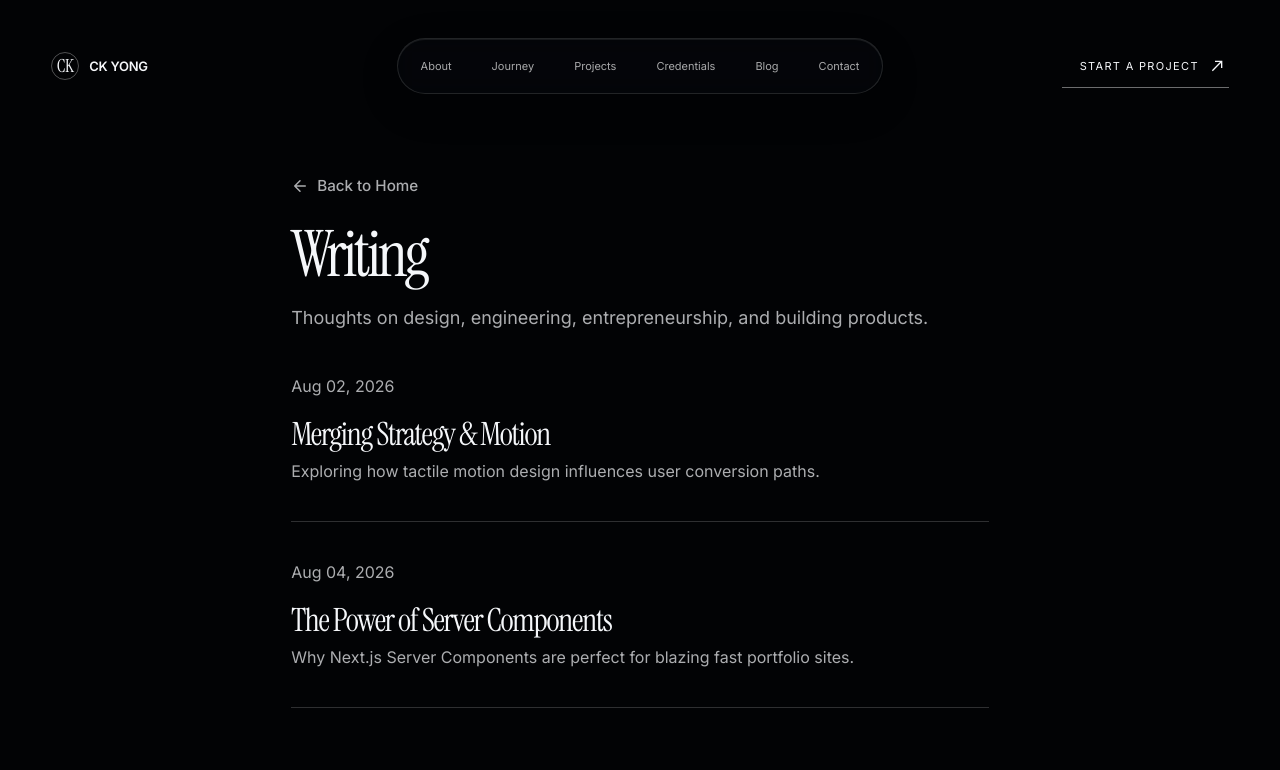
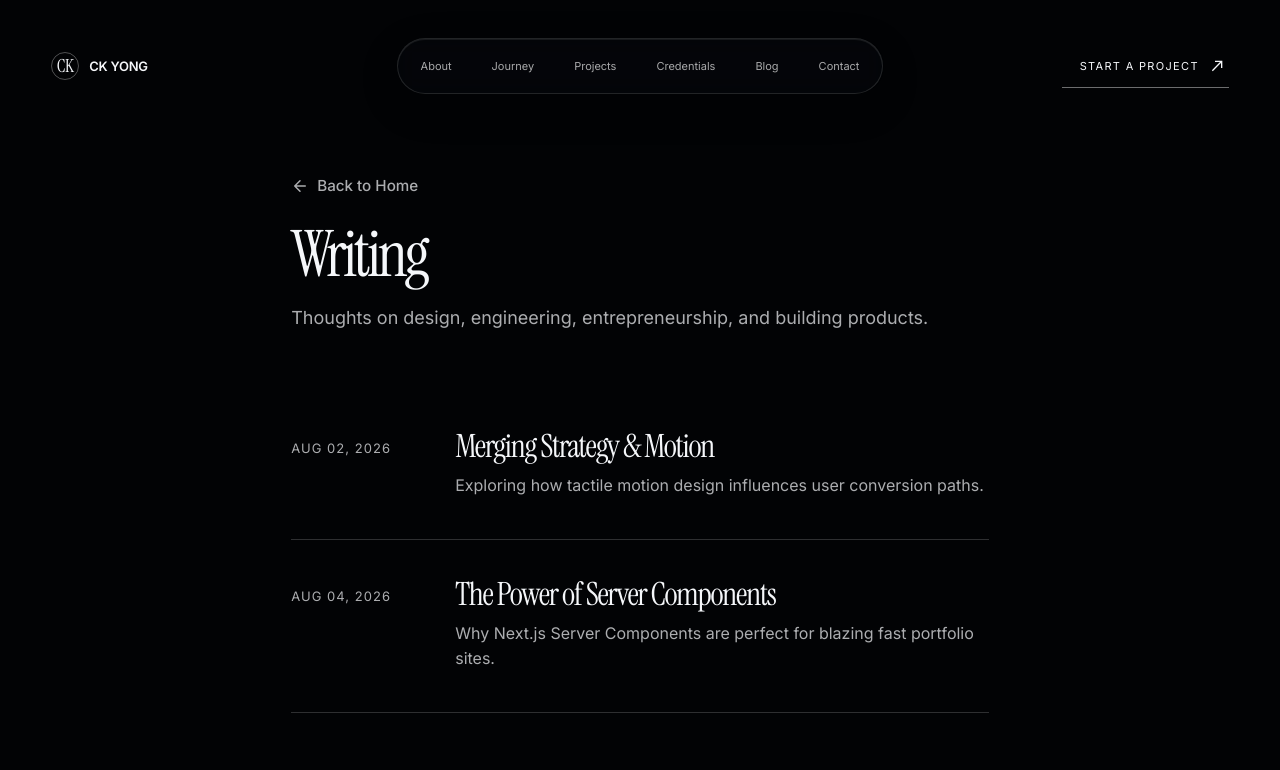
Before and after one commit to yck30/YCK_Portfolio, a Next.js app: page /blog in a window 1280 px wide. Shown: the top 770 px of the page. Built offline with nearby package versions, Linux system fonts and the light colour scheme; no server answers.

Commit message:
UI: Refactor blog page to use JSON data and Impeccable editorial layout

```diff
--- a/src/app/blog/page.tsx
+++ b/src/app/blog/page.tsx
@@ -1,7 +1,9 @@
+import Link from 'next/link'
 import { Navigation } from '@/components/Navigation'
 import { BackButton } from '@/components/BackButton'
 import { Footer } from '@/components/Footer'
 import { Newsletter } from '@/components/Newsletter'
+import posts from '@/data/blog.json'
 
 export default function BlogIndex() {
   return (
@@ -10,28 +12,28 @@ export default function BlogIndex() {
       <div className="container" style={{ maxWidth: '800px', marginTop: '80px' }}>
         <BackButton href="/" label="Back to Home" />
         <h1 style={{ fontFamily: 'Instrument Serif', fontSize: '64px', marginBottom: '24px' }}>Writing</h1>
-        <p style={{ color: 'var(--muted)', fontSize: '18px', marginBottom: '48px' }}>
+        <p style={{ color: 'var(--muted)', fontSize: '18px', marginBottom: '64px' }}>
           Thoughts on design, engineering, entrepreneurship, and building products.
         </p>
 
-        <div className="blog-list" style={{ display: 'grid', gap: '40px' }}>
-          <a href="/blog/first-post" style={{ display: 'block', borderBottom: '1px solid var(--hairline)', paddingBottom: '40px', textDecoration: 'none' }}>
-            <span style={{ display: 'block', color: 'var(--muted)', marginBottom: '8px' }}>Aug 02, 2026</span>
-            <h2 style={{ fontSize: '32px', marginBottom: '12px' }}>Merging Strategy & Motion</h2>
-            <p style={{ color: 'var(--muted)', fontSize: '16px', margin: 0 }}>
-              Exploring how tactile motion design influences user conversion paths.
-            </p>
-          </a>
-
-          <a href="/blog/second-post" style={{ display: 'block', borderBottom: '1px solid var(--hairline)', paddingBottom: '40px', textDecoration: 'none' }}>
-            <span style={{ display: 'block', color: 'var(--muted)', marginBottom: '8px' }}>Aug 04, 2026</span>
-            <h2 style={{ fontSize: '32px', marginBottom: '12px' }}>The Power of Server Components</h2>
-            <p style={{ color: 'var(--muted)', fontSize: '16px', margin: 0 }}>
-              Why Next.js Server Components are perfect for blazing fast portfolio sites.
-            </p>
-          </a>
+        <div className="editorial-list">
+          {posts.map((post) => (
+            <Link key={post.id} href={`/blog/${post.slug}`} className="editorial-item">
+              <span className="editorial-date">{post.date}</span>
+              <div className="editorial-content">
+                <h2 className="editorial-title">
+                  {post.title}
+                  <span className="editorial-arrow">→</span>
+                </h2>
+                <p className="editorial-excerpt">
+                  {post.excerpt}
+                </p>
+              </div>
+            </Link>
+          ))}
         </div>
 
+        <div className="page-separator"></div>
         <Newsletter />
       </div>
       <Footer />
--- a/src/app/globals.css
+++ b/src/app/globals.css
@@ -292,15 +292,104 @@ input.touched:invalid:focus, textarea.touched:invalid:focus {
 .bento-features { list-style: none; padding: 0; margin: 20px 0 0; display: flex; flex-wrap: wrap; gap: 8px; }
 .bento-features li { font-size: 11px; padding: 6px 14px; border: 1px solid var(--hairline); border-radius: 99px; background: rgba(255,255,255,0.03); }
 
-/* Blog Preview */
+/* Blog Preview & Index */
 .blog-preview-header { display: flex; justify-content: space-between; align-items: flex-end; margin-bottom: 48px; }
 .view-all { font-size: 12px; text-transform: uppercase; letter-spacing: 0.1em; color: var(--muted); border-bottom: 1px solid var(--hairline); padding-bottom: 4px; transition: color 0.3s, border-color 0.3s; }
 .view-all:hover { color: #fff; border-color: #fff; }
-.blog-card { display: block; padding: 40px 0; border-top: 1px solid var(--hairline); transition: opacity 0.4s; }
-.blog-card:hover { opacity: 0.7; }
-.blog-date { font-family: 'Instrument Serif', serif; font-size: 24px; color: var(--muted); display: block; margin-bottom: 16px; }
-.blog-card h3 { font-size: 28px; font-weight: 500; margin: 0 0 12px; }
-.blog-card p { margin: 0; color: var(--muted); font-size: 16px; line-height: 1.6; max-width: 65ch; }
+
+/* Editorial List */
+.editorial-list { display: flex; flex-direction: column; gap: 0; }
+.editorial-item {
+  display: grid;
+  grid-template-columns: 140px 1fr;
+  gap: 24px;
+  padding: 40px 0;
+  border-bottom: 1px solid var(--hairline);
+  text-decoration: none;
+  transition: border-color 0.4s var(--ease), opacity 0.4s var(--ease);
+}
+
+.editorial-item:hover {
+  border-color: var(--muted);
+}
+
+/* Dim un-hovered items when the list is hovered */
+.editorial-list:hover .editorial-item:not(:hover) {
+  opacity: 0.4;
+}
+
+.editorial-date {
+  display: block;
+  color: var(--muted);
+  font-size: 13px;
+  text-transform: uppercase;
+  letter-spacing: 0.08em;
+  padding-top: 8px; /* align with title baseline slightly */
+}
+
+.editorial-content {
+  display: flex;
+  flex-direction: column;
+}
+
+.editorial-title {
+  font-family: 'Instrument Serif', serif;
+  font-size: 32px;
+  font-weight: 400;
+  margin: 0 0 12px;
+  display: flex;
+  align-items: center;
+  gap: 12px;
+  transition: transform 0.4s var(--ease), color 0.4s var(--ease);
+}
+
+.editorial-arrow {
+  opacity: 0;
+  transform: translateX(-10px);
+  transition: opacity 0.4s var(--ease), transform 0.4s var(--ease);
+  font-family: 'Inter', sans-serif;
+  font-size: 24px;
+  color: var(--muted);
+}
+
+.editorial-item:hover .editorial-title {
+  transform: translateX(8px);
+}
+
+.editorial-item:hover .editorial-arrow {
+  opacity: 1;
+  transform: translateX(0);
+}
+
+.editorial-excerpt {
+  color: var(--muted);
+  font-size: 16px;
+  line-height: 1.6;
+  margin: 0;
+  max-width: 65ch;
+}
+
+/* Structural Separators */
+.page-separator {
+  height: 1px;
+  background: linear-gradient(to right, transparent, var(--hairline), transparent);
+  margin: 80px 0;
+  width: 100%;
+}
+
+@media (max-width: 768px) {
+  .editorial-item {
+    grid-template-columns: 1fr;
+    gap: 16px;
+    padding: 32px 0;
+  }
+  .editorial-date {
+    padding-top: 0;
+  }
+  .editorial-item:hover .editorial-title {
+    transform: none;
+  }
+}
 
 @media (min-width: 768px) {
   .item-0, .item-1 { grid-column: span 6; }
--- /dev/null
+++ b/src/data/blog.json
@@ -0,0 +1,16 @@
+[
+  {
+    "id": "merging-strategy-motion",
+    "slug": "first-post",
+    "date": "Aug 02, 2026",
+    "title": "Merging Strategy & Motion",
+    "excerpt": "Exploring how tactile motion design influences user conversion paths."
+  },
+  {
+    "id": "power-of-server-components",
+    "slug": "second-post",
+    "date": "Aug 04, 2026",
+    "title": "The Power of Server Components",
+    "excerpt": "Why Next.js Server Components are perfect for blazing fast portfolio sites."
+  }
+]
```
